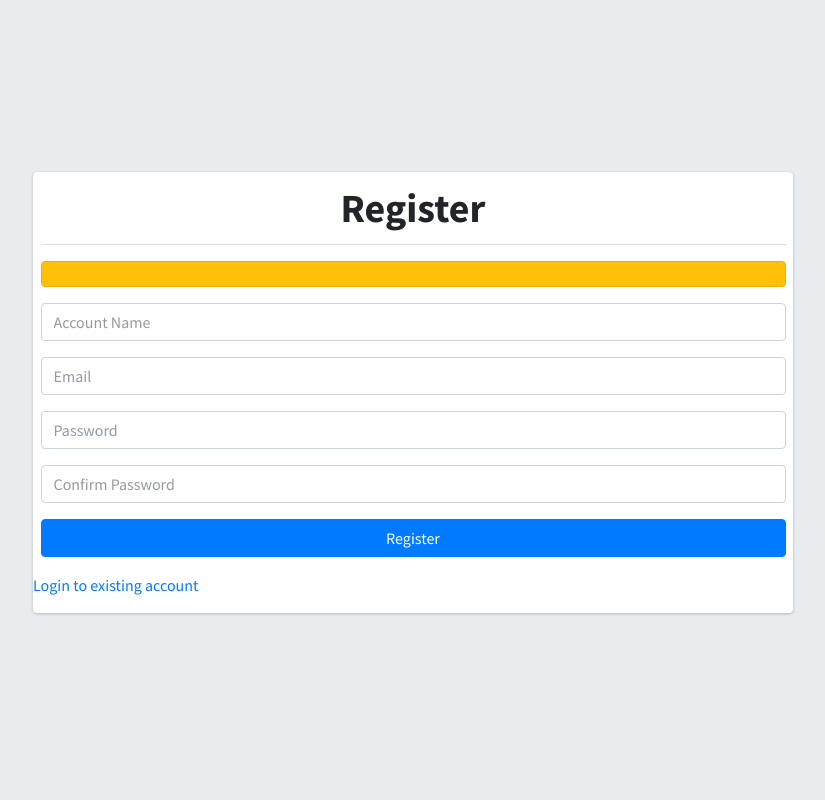
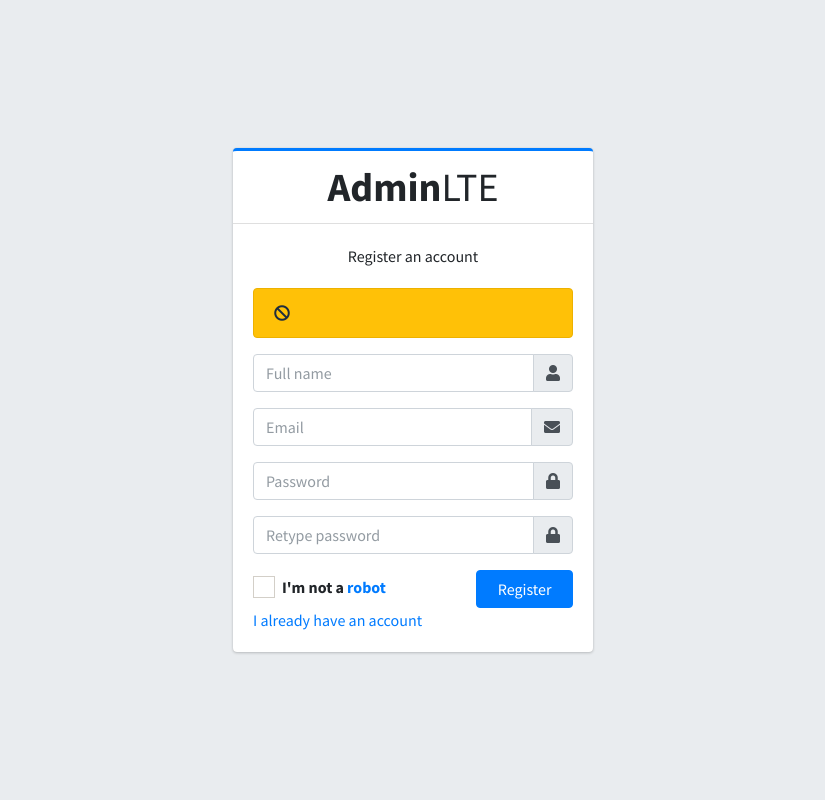
Before and after one commit to jupitvq/tugaspribadi-php, a CodeIgniter 4 app: template app/Views/register.php in a window 1280 px wide. Shown: the whole page, without its empty margins (227-1052 px from the left). Run offline with PHP 8.4 and a stand-in for CodeIgniter, Linux system fonts and the light colour scheme; the template is opened without the code that fills it, so the values that code supplies are empty; some libraries are stand-ins or nearby versions.

Commit message:
Updated Login / Register UI

```diff
--- a/app/Views/employees/employees-list.php
+++ b/app/Views/employees/employees-list.php
@@ -11,7 +11,7 @@
           </div>
           <div class="col-sm-6">
             <ol class="breadcrumb float-sm-right">
-              <li class="breadcrumb-item"><a href="#">Home</a></li>
+              <li class="breadcrumb-item"><a href="/home">Home</a></li>
               <li class="breadcrumb-item active">Employees</li>
             </ol>
           </div>
@@ -26,7 +26,7 @@
           <div class="col-12">
             <div class="card">
               <div class="card-header">
-                <h3 class="card-title">Fixed Header Table</h3>
+                <h3 class="card-title"><button type="button" class="btn btn-block btn-primary btn-sm">Add Employee</button></h3>
 
                 <div class="card-tools">
                   <div class="input-group input-group-sm" style="width: 150px;">
--- a/app/Views/register.php
+++ b/app/Views/register.php
@@ -17,51 +17,81 @@
   <!-- Theme style -->
   <link rel="stylesheet" href="<?=base_url('adminLTE/dist/css/adminlte.min.css')?>">
 
-    <title>Login</title>
+    <title>Register</title>
   </head>
-  <body class="hold-transition login-page">
-    <div class="container">
-        <div class="row justify-content-md-center">
-            <div class="card col-8">
 
+  <body class="hold-transition register-page">
+<div class="register-box">
+  <div class="card card-outline card-primary">
     <div class="card-header text-center">
-                <a class="h1"><b>Register</b></a>
+      <a href="#" class="h1"><b>Admin</b>LTE</a>
     </div>
-
-            <p></p>
+    <div class="card-body">
+      <p class="login-box-msg">Register an account</p>
 
       <?php if(isset($validation)):?>
             <div class="alert alert-warning">
+            <i class="icon fas fa-ban"></i>
                 <?= $validation->listErrors() ?>
             </div>
         <?php endif;?>
-                <form action="<?php echo base_url(); ?>/SignupController/store" method="post">
-                    <div class="form-group mb-3">
-                        <input type="text" name="name" placeholder="Account Name" value="<?= set_value('name') ?>" class="form-control" >
+
+      <form action="<?php echo base_url(); ?>SignupController/store" method="post">
+        <div class="input-group mb-3">
+          <input type="text" class="form-control" name="name" placeholder="Full name" value="<?= set_value('name') ?>">
+          <div class="input-group-append">
+            <div class="input-group-text">
+              <span class="fas fa-user"></span>
             </div>
-                    <div class="form-group mb-3">
-                        <input type="email" name="email" placeholder="Email" value="<?= set_value('email') ?>" class="form-control" >
           </div>
-                    <div class="form-group mb-3">
-                        <input type="password" name="password" placeholder="Password" class="form-control" >
         </div>
-                    <div class="form-group mb-3">
-                        <input type="password" name="confirmpassword" placeholder="Confirm Password" class="form-control" >
+        <div class="input-group mb-3">
+          <input type="email" class="form-control" name="email" placeholder="Email" value="<?= set_value('email') ?>">
+          <div class="input-group-append">
+            <div class="input-group-text">
+              <span class="fas fa-envelope"></span>
             </div>
-
-                    <div class="d-grid">
+          </div>
+        </div>
+        <div class="input-group mb-3">
+          <input type="password" name="password" class="form-control" placeholder="Password">
+          <div class="input-group-append">
+            <div class="input-group-text">
+              <span class="fas fa-lock"></span>
+            </div>
+          </div>
+        </div>
+        <div class="input-group mb-3">
+          <input type="password" name="confirmpassword" class="form-control" placeholder="Retype password">
+          <div class="input-group-append">
+            <div class="input-group-text">
+              <span class="fas fa-lock"></span>
+            </div>
+          </div>
+        </div>
+        <div class="row">
+          <div class="col-8">
+            <div class="icheck-primary">
+              <input type="checkbox" id="agreeTerms" name="terms" value="agree">
+              <label for="agreeTerms">
+               I'm not a <a href="#">robot</a>
+              </label>
+            </div>
+          </div>
+          <!-- /.col -->
+          <div class="col-4">
             <button type="submit" class="btn btn-primary btn-block">Register</button>
+          </div>
+          <!-- /.col -->
         </div>
       </form>
 
-                <p></p>
-                <p class="mb-0 row">
-                    <a href="/login" class="text-center">Login to existing account</a>
-                </p>
-                <p></p>
+      <a href="/login" class="text-center">I already have an account</a>
     </div>
+    <!-- /.form-box -->
+  </div><!-- /.card -->
+</div>
+<!-- /.register-box -->
 
-        </div>
-    </div>
 </body>
 </html>
```
Also changed, not shown: app/Views/dashboard.php (+6 -3 lines), app/Views/login.php (+48 -21 lines). Lines whose indentation alone changed are shown as unchanged.
